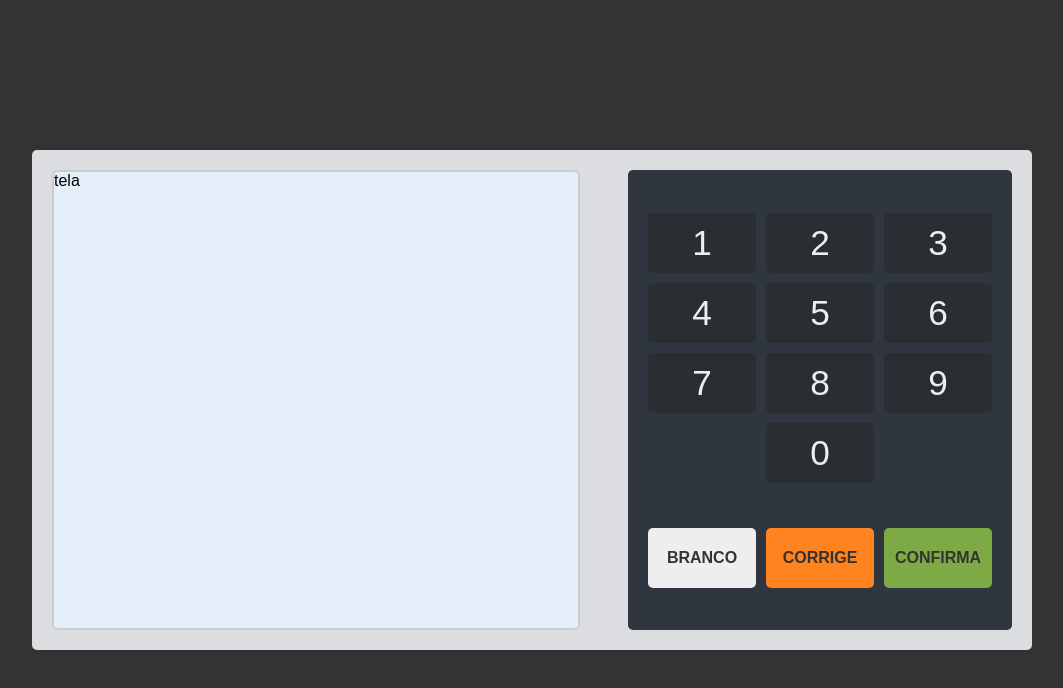
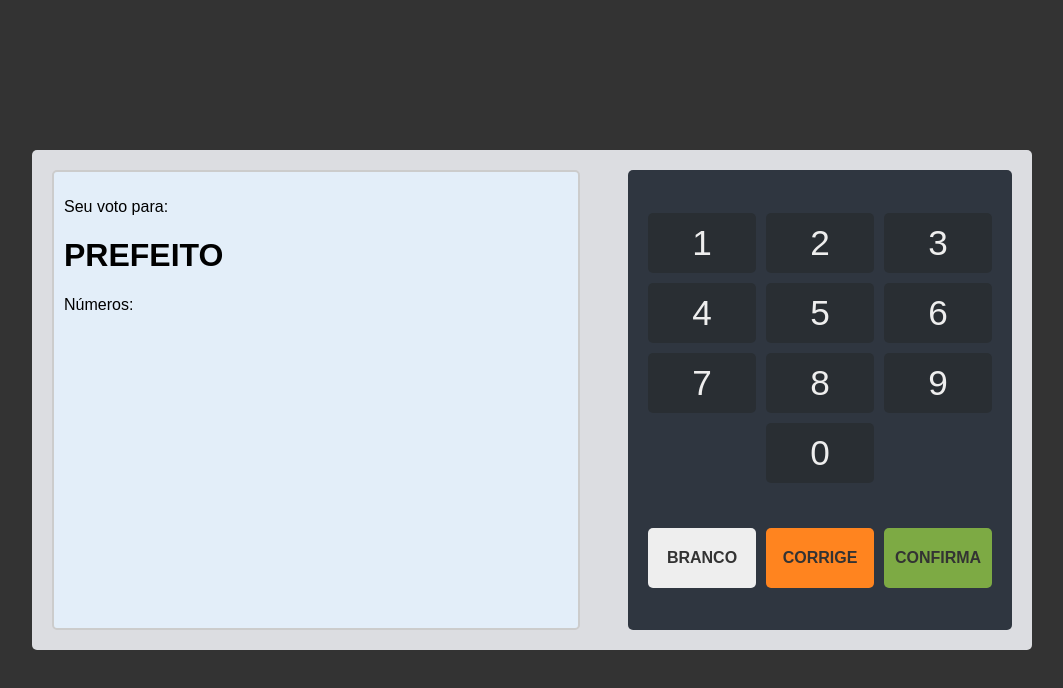
Before and after one commit to barbosadiego/urna-eletronica-vuejs, a Vue app: page / in a window 1280 px wide. Shown: the top 688 px of the page, without its empty margins (108-1171 px from the left). Built offline with nearby package versions, Linux system fonts and the light colour scheme.

Commit message:
props componente tela

```diff
--- a/src/App.vue
+++ b/src/App.vue
@@ -2,7 +2,11 @@
   <div id="app">
     <div class="urna">
       <div class="urna-tela">
-        <Tela />
+        <Tela
+          :tela="tela"
+          :candidatoNumero="candidatoNumero"
+          :quantidadeNumeros="quantidadeNumeros"
+        />
       </div>
       <div class="urna-teclado">
         <Teclado />
@@ -21,6 +25,16 @@ export default {
     Teclado,
     Tela,
   },
+  data(){
+    return{
+      tela: 'prefeito',
+      quantidadeNumeros: 2,
+      candidatoNumero: '',
+    }
+  },
+  methods:{
+
+  }
 };
 </script>
 
--- a/src/components/Tela.vue
+++ b/src/components/Tela.vue
@@ -1,13 +1,22 @@
 <template>
   <div class="tela">
-    tela
+    <div v-if="tela !== 'fim'" class="votacao">
+      <p>Seu voto para:</p>
+      <h1>{{tela}}</h1>
+      <p>Números:</p>
+    </div>
+    <div v-if="tela === 'fim'" class="fim">
+      fim
+    </div>
   </div>
 </template>
 
 <script>
 export default {
   name: 'TheTela',
-  props: {},
+  props: {
+    tela: String,
+  },
 }
 </script>
 
@@ -18,6 +27,9 @@ export default {
   background-color: var(--ballot-box-screen-color);
   border-radius: 5px;
   border: 2px solid var(--light-border-color);
+  padding: 10px;
 }
-
+h1{
+  text-transform: uppercase;
+}
 </style>
```
